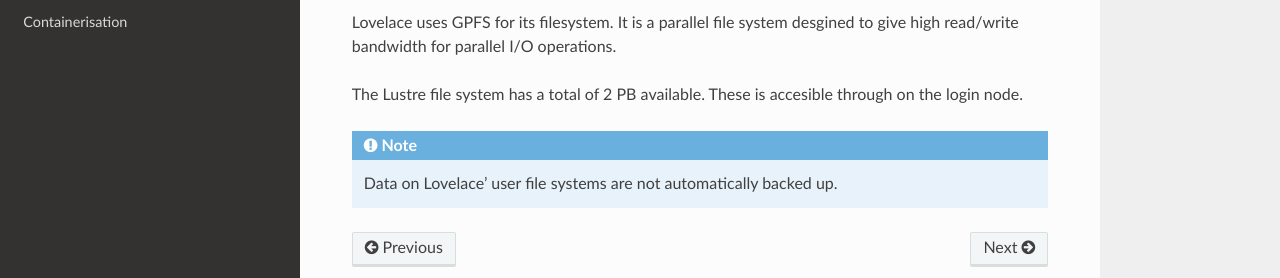
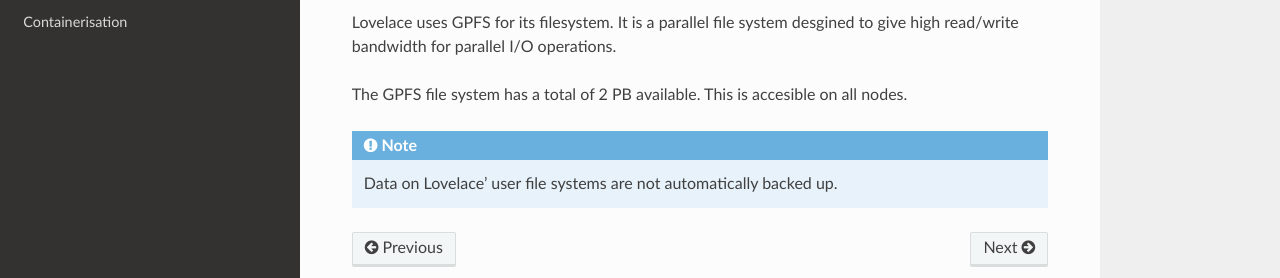
Before and after one commit to AbhinavPraveen/UoP-HPC-Docs, a Sphinx documentation site: the page built from source/user-guide/introduction.rst, in a window 1280 px wide and 900 px high, scrolled down 1562 px. Shown: the part 503-781 px from the top of the window. Built offline with Sphinx 7.4.7 and the Read the Docs theme 3.1.0, drawn with Linux system fonts in a browser that asks for light colours.

Commit message:
Correct: Lustre -> GPFS, These -> This, login -> all

```diff
--- a/source/user-guide/introduction.rst
+++ b/source/user-guide/introduction.rst
@@ -86,7 +86,7 @@
 Lovelace uses GPFS for its filesystem. It is a parallel file system desgined to give high
 read/write bandwidth for parallel I/O operations.
 
-The Lustre file system has a total of 2 PB available. These is accesible through on the login node.
+The GPFS file system has a total of 2 PB available. This is accesible on all nodes.
 
 .. note::
 
```
